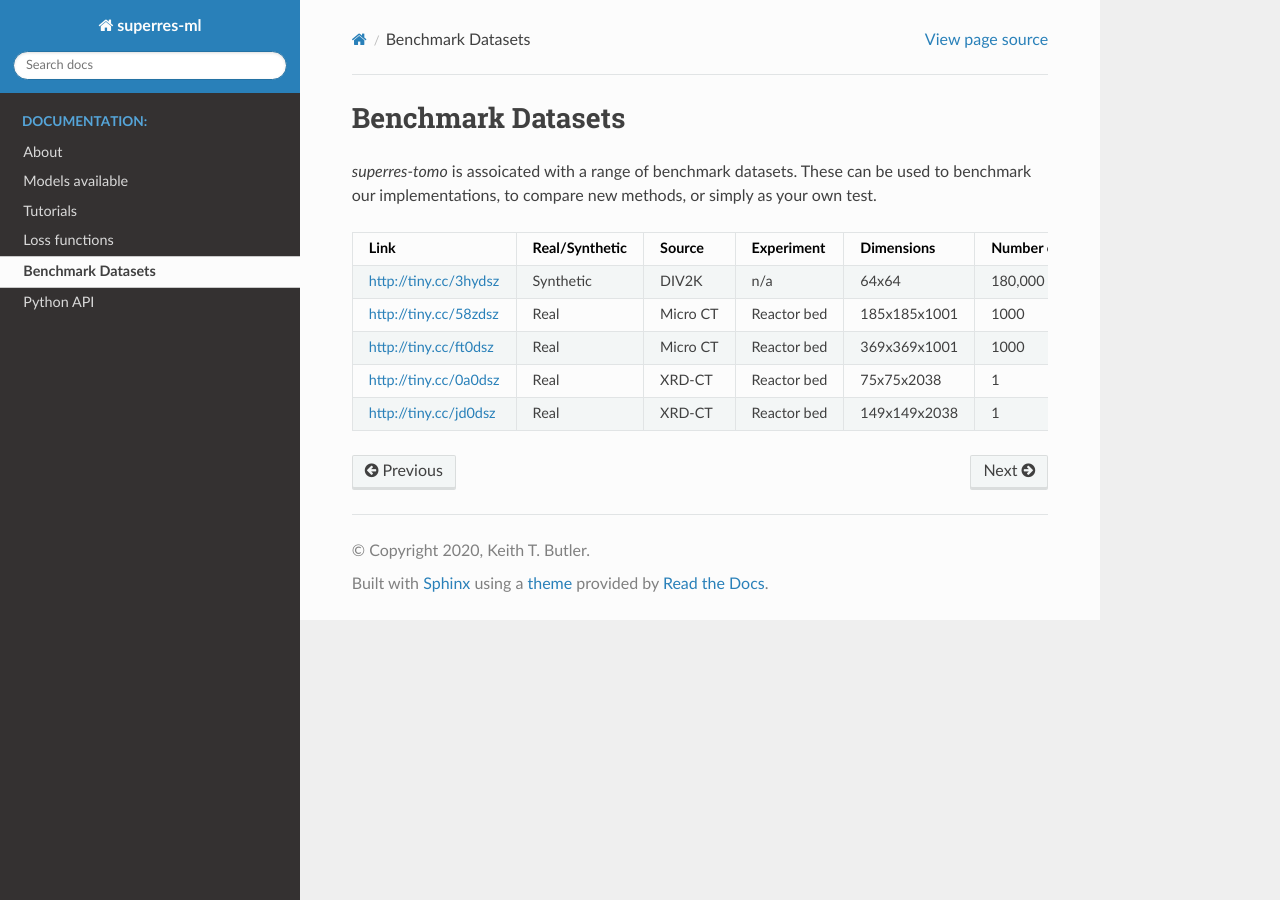
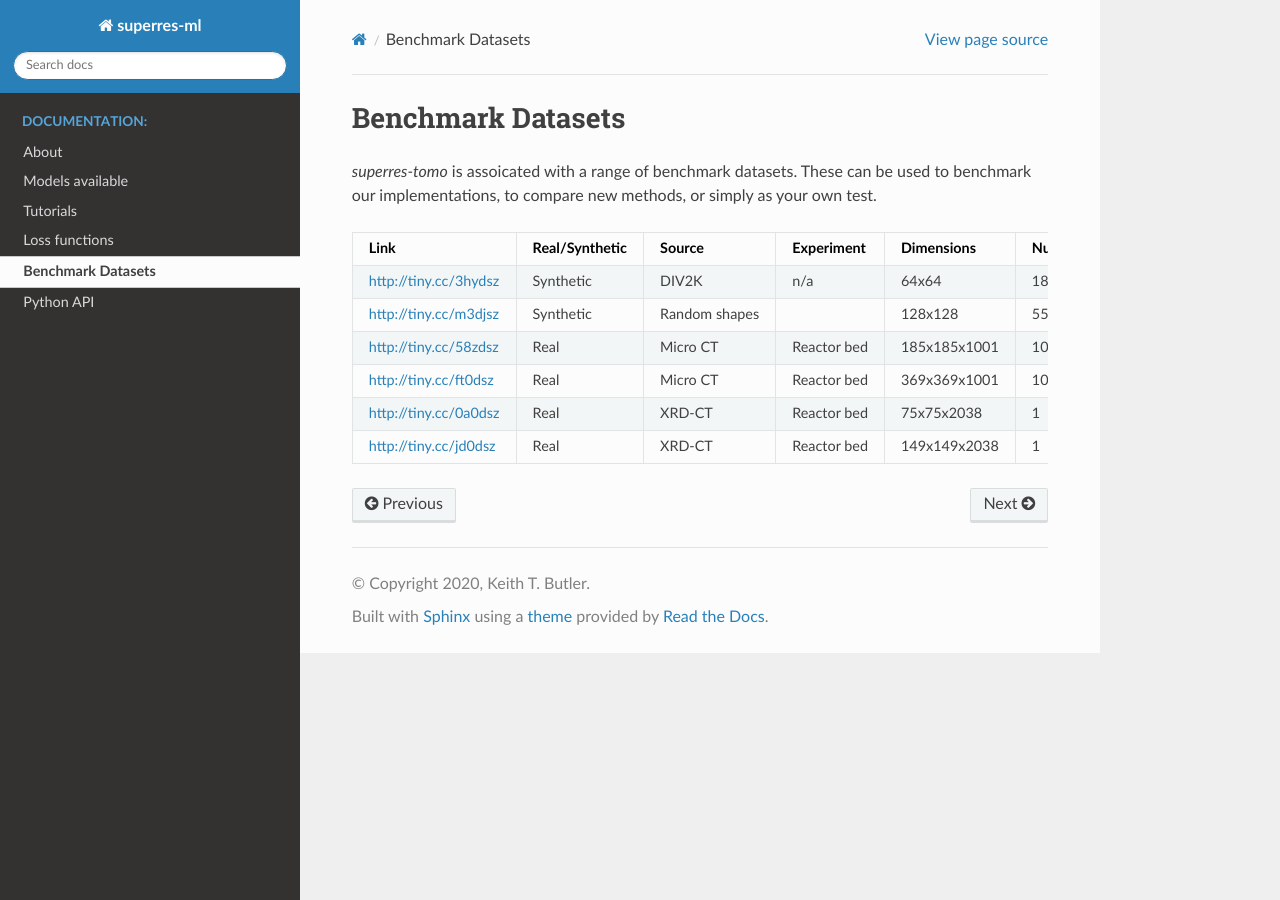
Before and after one commit to keeeto/super_tomo_py, a Sphinx documentation site: the page built from docs/source/benchmark_data.rst, in a window 1280 px wide. Built offline with Sphinx 7.4.7 and the Read the Docs theme 2.0.0, drawn with Linux system fonts in a browser that asks for light colours.

Commit message:
more benchmark data

```diff
--- a/docs/source/benchmark_data.rst
+++ b/docs/source/benchmark_data.rst
@@ -11,6 +11,9 @@ our implementations, to compare new methods, or simply as your own test.
 +=======================+================+==========+=============+==============+=========+======================+
 | http://tiny.cc/3hydsz | Synthetic      | DIV2K    | n/a         | 64x64        | 180,000 | Image/sinogram       |
 |                       |                |          |             |              |         | pairs                |
++-----------------------+----------------+----------+-------------+--------------+---------+----------------------+
+| http://tiny.cc/m3djsz | Synthetic      | Random   |             | 128x128      | 55,000  | Image/sinogram       |
+|                       |                | shapes   |             |              |         | pairs                |
 +-----------------------+----------------+----------+-------------+--------------+---------+----------------------+
 | http://tiny.cc/58zdsz | Real           | Micro CT | Reactor bed | 185x185x1001 | 1000    | 3rd dim is the       |
 |                       |                |          |             |              |         | z-position           |
```
